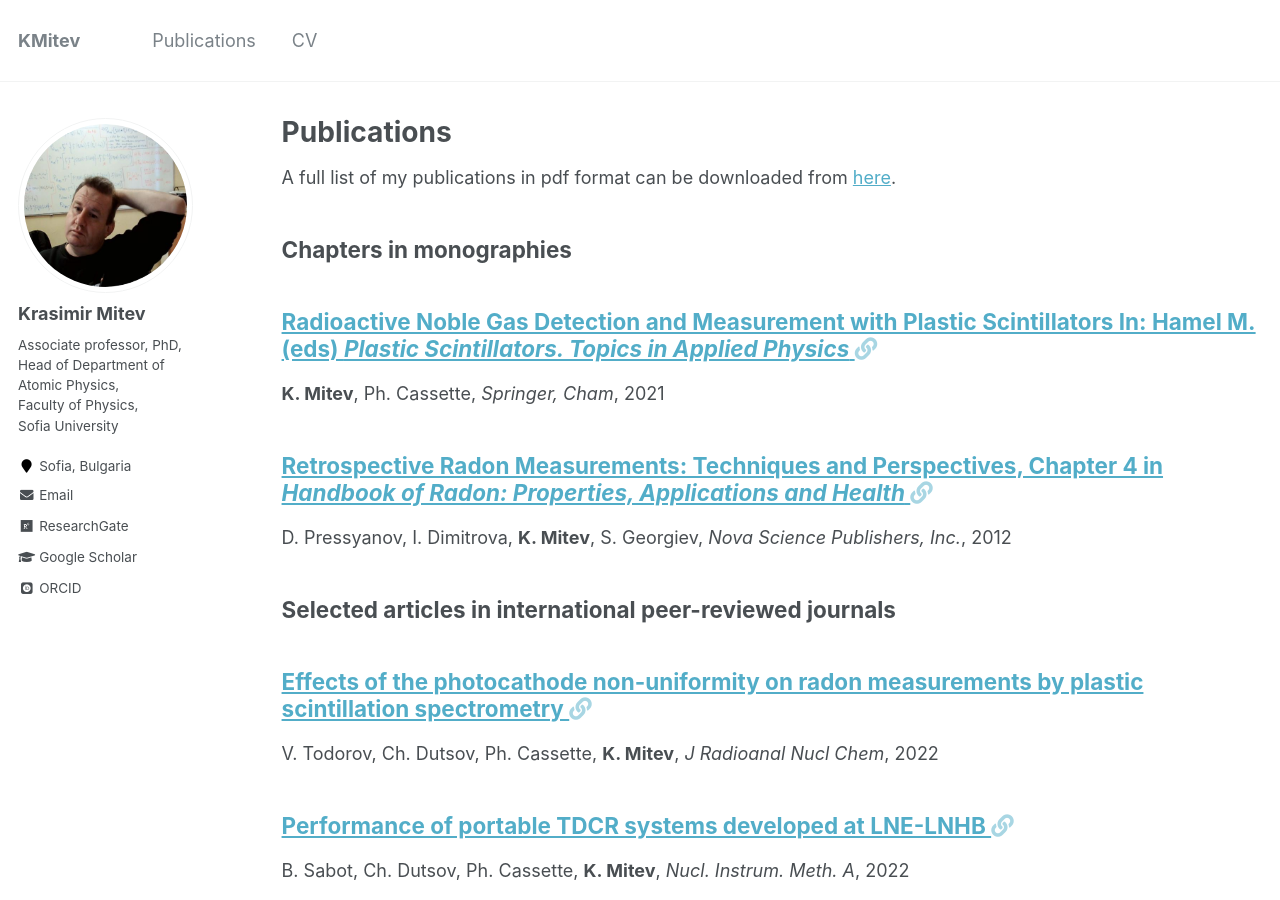
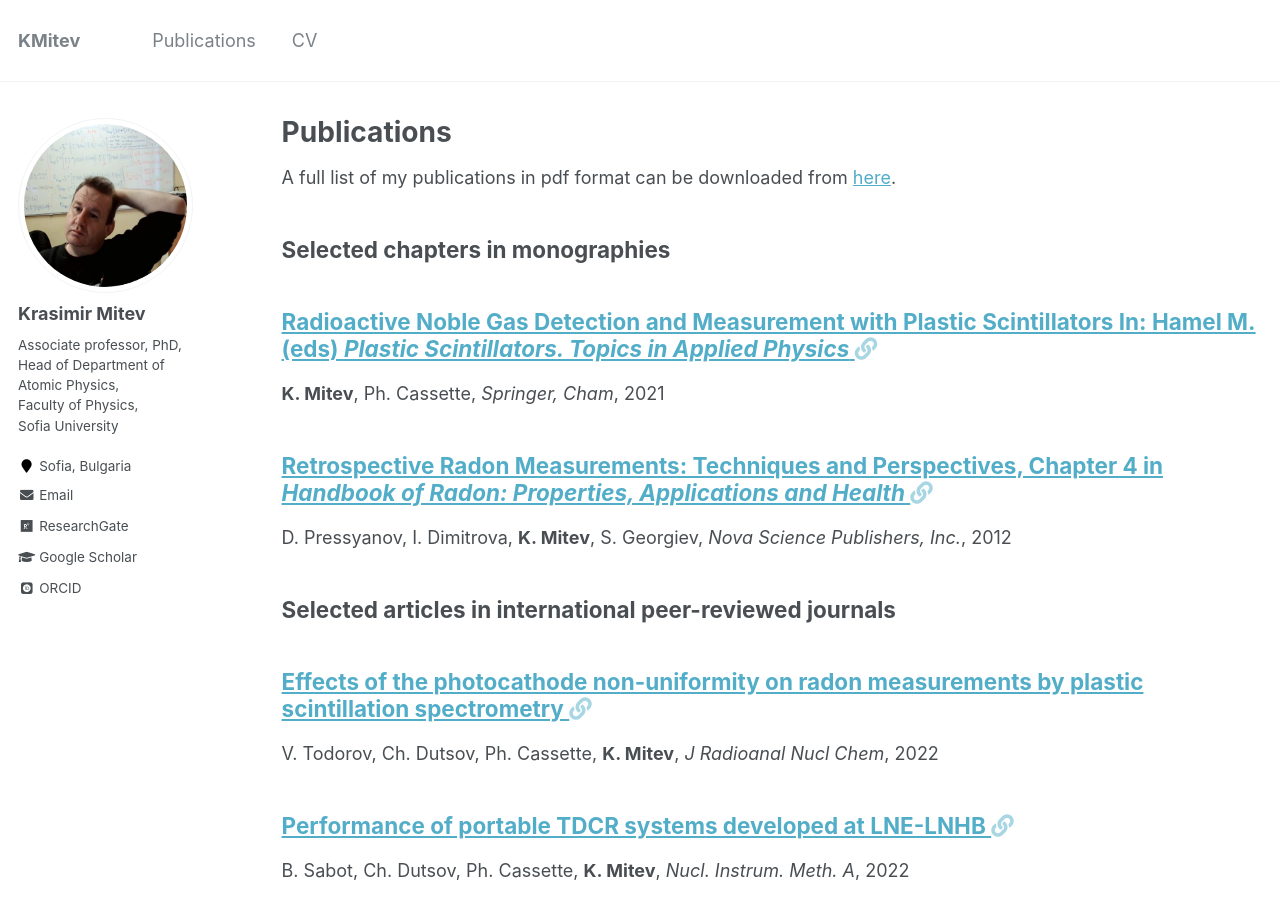
Before and after one commit to KrasimirMitev/krasimirmitev.github.io, a Jekyll site: the page built from _pages/publications.md, in a window 1280 px wide and 900 px high. Built offline with Jekyll 4.4.1, drawn with Linux system fonts in a browser that asks for light colours; some web fonts are replaced.

Commit message:
Update publications.md

```diff
--- a/_pages/publications.md
+++ b/_pages/publications.md
@@ -14,7 +14,7 @@ author_profile: true
 A full list of my publications in pdf format can be downloaded from [here](../files/ListOfPublications_KM.pdf){:target="\_blank"}.
 
 
-## Chapters in monographies
+## Selected chapters in monographies
 
 {% for post in site.publications reversed %}
 {% if post.section == 'ch_mono' %}
```
